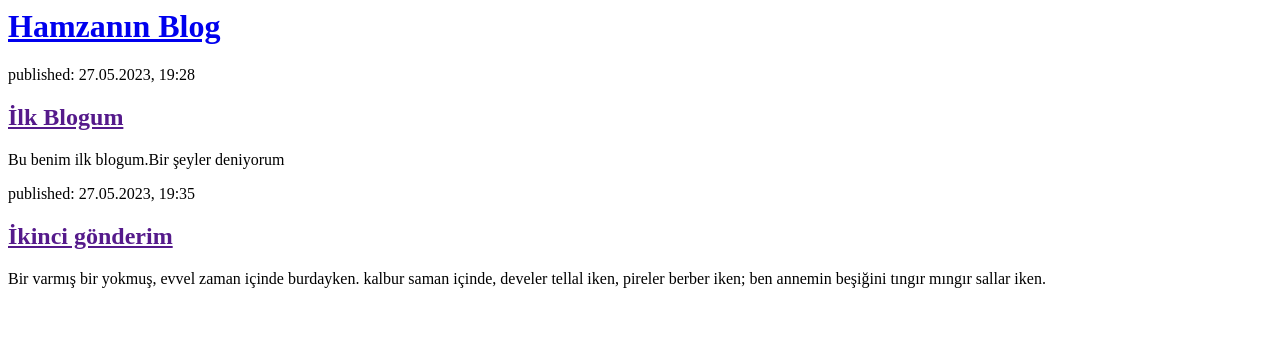
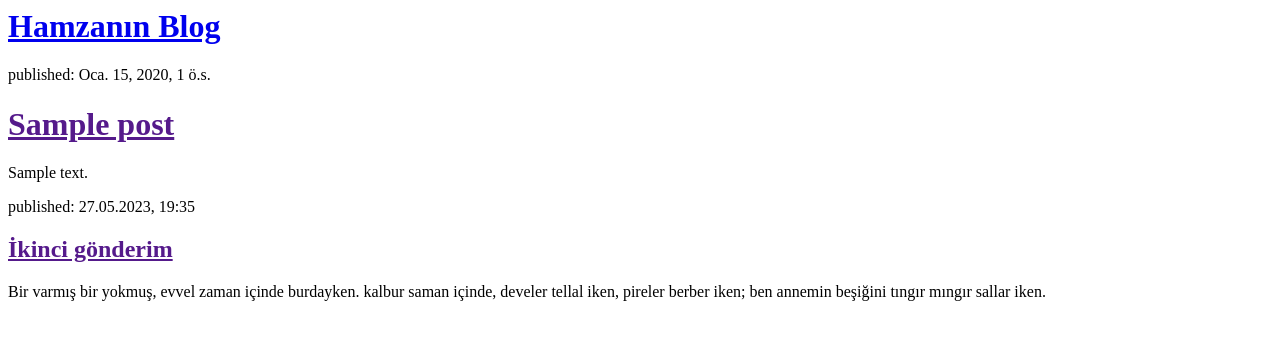
Before and after one commit to KaleHamza/my-first-blog, a Django app: page / in a window 1280 px wide. Shown: the top 340 px of the page. Run offline with Django 3.2, Linux system fonts and the light colour scheme; tables that the repository leaves empty hold one stand-in row (values such as "Sample post").

Commit message:
Veritabanındakik gönderileri göstermek için template'ler değişitirildi

```diff
--- a/blog/templates/blog/post_list.html
+++ b/blog/templates/blog/post_list.html
@@ -6,12 +6,13 @@
         <div>
             <h1><a href="/">Hamzanın Blog</a></h1>
         </div>
+        {% for post in posts %}
         <div>
-            <p>published: 27.05.2023, 19:28</p>
-            <h2><a href="">İlk Blogum</a></h2>
-            <p>Bu benim ilk blogum.Bir şeyler deniyorum </p>
+            <p>published: {{ post.published_date }}</p>
+            <h1><a href="">{{ post.title }}</a></h1>
+            <p>{{ post.text|linebreaksbr }}</p>
         </div>
-
+         {% endfor %}
         <div>
             <p>published: 27.05.2023, 19:35</p>
             <h2><a href="">İkinci gönderim</a></h2>
--- a/blog/views.py
+++ b/blog/views.py
@@ -1,4 +1,7 @@
 from django.shortcuts import render
+from django.utils import timezone
+from .models import Post
 
 def post_list(request):
-    return render(request, 'blog/post_list.html', {})
+    posts = Post.objects.filter(published_date__lte=timezone.now()).order_by('published_date')
+    return render(request, 'blog/post_list.html', {'posts': posts})
```
